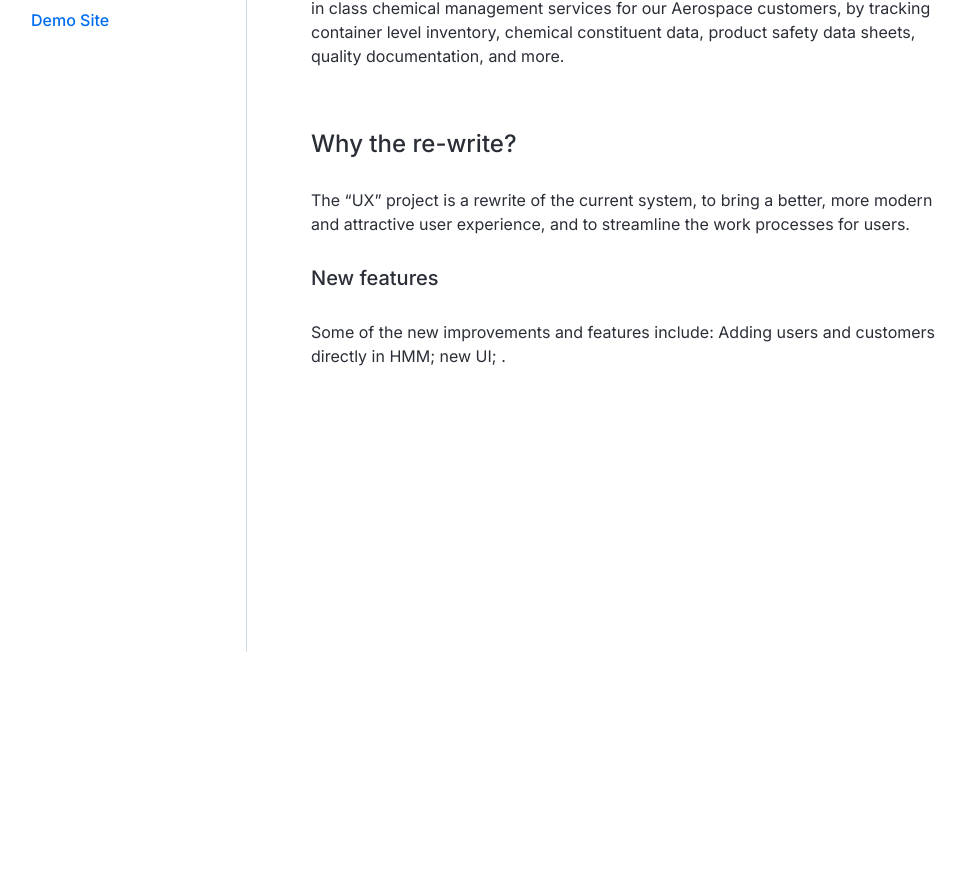
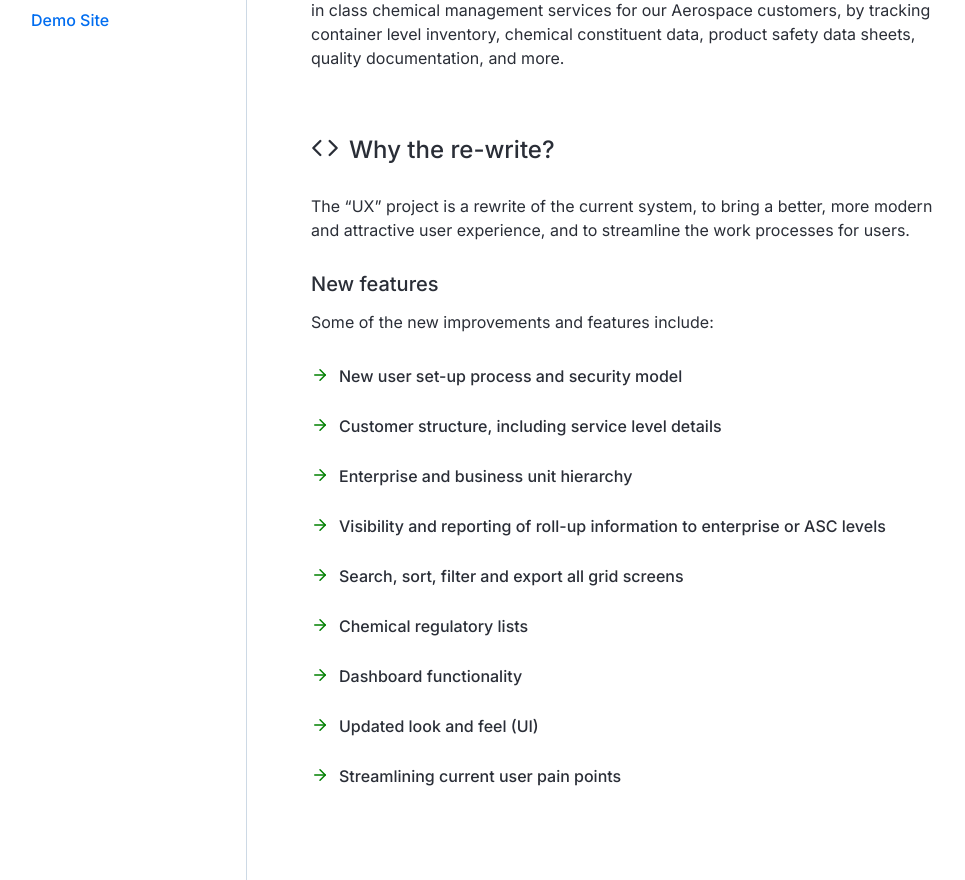
Before and after one commit to laurapadilla/hmm-demo, a React (Create React App) app: page / in a window 1280 px wide. Shown: the part 200-1080 px from the top of the page, without its empty margins (9-974 px from the left). Before the commit the page ends 852 px from the top, so only its background shows below. Built offline with nearby package versions, Linux system fonts and the light colour scheme.

Commit message:
add feather icons

```diff
--- a/package.json
+++ b/package.json
@@ -6,8 +6,10 @@
     "@testing-library/jest-dom": "^4.2.4",
     "@testing-library/react": "^9.3.2",
     "@testing-library/user-event": "^7.1.2",
+    "feather-icons": "^4.28.0",
     "react": "^16.13.1",
     "react-dom": "^16.13.1",
+    "react-feather": "^2.0.8",
     "react-router-dom": "^5.2.0",
     "react-scripts": "3.4.3"
   },
--- a/src/components/Demo.js
+++ b/src/components/Demo.js
@@ -1,10 +1,14 @@
 import React from "react";
+import * as Icon from "react-feather";
 
 class Demo extends React.Component {
   render() {
     return (
       <div>
-        <h1 className="fw5 f3-l mb4">Toolset</h1>
+        <h1 className="fw5 f3-l mb4">
+          <Icon.GitBranch size={28} />
+          Toolset
+        </h1>
         <p className="f5 w-70 lh-copy mb5">
           The new HMM application is built with{" "}
           <a
@@ -26,7 +30,10 @@ class Demo extends React.Component {
           </a>
           .
         </p>
-        <h1 className="fw5 f3-l mb4">Demo Site</h1>
+        <h1 className="fw5 f3-l mb4">
+          <Icon.Chrome size={28} />
+          Demo Site
+        </h1>
         <p className="f5 w-70 lh-copy mb4">
           Visit the demo site{" "}
           <a
--- a/src/components/Home.js
+++ b/src/components/Home.js
@@ -1,28 +1,49 @@
 import React from "react";
+import * as Icon from "react-feather";
+
+import features from "../data/features";
+
+const Features = ({ feature }) => (
+  <li className="f5 f5-l mb4 fw5">
+    <Icon.ArrowRight size={18} color={"green"} />
+    {feature}
+  </li>
+);
 
 class Home extends React.Component {
   render() {
     return (
       <div>
-        <h1 className="fw5 f3-l mb4">What is HMM?</h1>
+        <h1 className="fw5 f3-l mb4">
+          {" "}
+          <Icon.FileText size={26} />
+          What is HMM?
+        </h1>
         <p className="f5 w-70 lh-copy mb5">
           HMM, “Hazardous Materials Management”, is a system that allows us to
           fulfill best in class chemical management services for our Aerospace
           customers, by tracking container level inventory, chemical constituent
           data, product safety data sheets, quality documentation, and more.
         </p>
-        <h1 className="fw5 f3-l mb4">Why the re-write?</h1>
+        <h1 className="fw5 f3-l mb4">
+          <Icon.Code size={28} />
+          Why the re-write?
+        </h1>
         <p className="f5 w-70 lh-copy mb4">
           The “UX” project is a rewrite of the current system, to bring a
           better, more modern and attractive user experience, and to streamline
           the work processes for users.
         </p>
 
-        <h3 className="fw5 f4-l mb4">New features</h3>
-        <p className="f5 w-70 lh-copy mb5">
-          Some of the new improvements and features include: Adding users and
-          customers directly in HMM; new UI; .
+        <h3 className="fw5 f4-l mb3">New features</h3>
+        <p className="f5 w-70 lh-copy mb4">
+          Some of the new improvements and features include:
         </p>
+        <ul>
+          {features.map((feature, id) => (
+            <Features {...feature} key={id} />
+          ))}
+        </ul>
       </div>
     );
   }
--- a/src/components/Roles.js
+++ b/src/components/Roles.js
@@ -1,20 +1,67 @@
 import React from "react";
 import roles from "../data/roles";
 
-const RoleItem = ({ className, role }) => (
-  <li className={`f5 f5-l mb4 fw5 ${className}`}>
-    <button className="btn-link no-underline pointer underline-hover">
-      {role}
-    </button>
-  </li>
+const RoleItem = ({ className, role, description, showInfo }) => (
+  <div>
+    <li
+      className={`f5 f5-l mb2 fw5 ${className}`}
+      onMouseOver={this.toggleInfo}
+      // this runs when our mouse leaves the attraction element
+      onMouseLeave={this.closeInfo}
+    >
+      <button className="btn-link no-underline pointer underline-hover">
+        {role}
+      </button>
+    </li>
+    <div
+      style={{
+        // we do a test to see wether our showInfo state is true
+        // if it is, we change the transform to be none, otherwise -100%
+        display: showInfo ? "none" : "block",
+      }}
+    >
+      <p className="w-50 mb3 lh-copy">{description}</p>
+    </div>
+  </div>
 );
 
 class Roles extends React.Component {
+  constructor(props) {
+    super(props);
+    this.state = {
+      showInfo: false,
+    };
+    // here we tell our toggleInfo about this by using bind,
+    // otherwise things llike setState will not work
+    this.toggleInfo = this.toggleInfo.bind(this);
+    this.closeInfo = this.closeInfo.bind(this);
+  }
+
+  // this is our own method
+  toggleInfo() {
+    this.setState((prevState, props) => ({
+      // here we invert our showInfo boolean by using the
+      // previous state and the ! exclamation mark
+      showInfo: !prevState.showInfo,
+    }));
+  }
+
+  closeInfo() {
+    // here we use setState the usual way because we don't need
+    // access to the previous state, we're just force setting the
+    // showInfo state
+    this.setState({
+      showInfo: false,
+    });
+  }
+
   render() {
+    // const { description } = this.props;
+    // const { showInfo } = this.state;
     return (
-      <ul className="flex flex-wrap flex-column h5">
+      <ul>
         {roles.map((role, id) => (
-          <RoleItem {...role} key={id} />
+          <RoleItem {...role} key={id} {...this.props} {...this.state} />
         ))}
       </ul>
     );
--- a/src/components/Users.js
+++ b/src/components/Users.js
@@ -1,24 +1,31 @@
 import React from "react";
+import * as Icon from "react-feather";
+
 import Roles from "./Roles";
 
 class Users extends React.Component {
   render() {
     return (
       <div>
-        <h1 className="fw5 f3-l mb4">External Customers</h1>
+        <h1 className="fw5 f3-l mb5">
+          {" "}
+          <Icon.User size={28} />
+          User Groups
+        </h1>
+        <h2 className="fw5 f4-l mb3">External Customers</h2>
         <p className="f5 w-70 lh-copy mb5">
           The external customers access the system to place orders, manage
           quality approvals, and view their data or run reports, including for
           environmental and regulatory compliance. Examples of external
           customers include: Boeing, Delta, Gulfstream.
         </p>
-        <h1 className="fw5 f3-l mb4">PPG CMS Employees</h1>
+        <h2 className="fw5 f4-l mb3">PPG CMS Employees</h2>
         <p className="f5 w-70 lh-copy mb5">
           The PPG CM employee uses the system to manage the inventory,
           receiving, labeling, filling orders, scanning and replenishing product
           to customer locations, and maintaining SDS and chemical data.
         </p>
-        <h1 className="fw5 f3-l mb4">Common Roles</h1>
+        <h1 className="fw5 f4-l mb4">Common Roles</h1>
         <Roles />
       </div>
     );
--- a/src/css/main.css
+++ b/src/css/main.css
@@ -37,3 +37,12 @@ button {
   color: var(--links);
   padding: 0;
 }
+
+.width-500 {
+  max-width: 400px;
+}
+
+svg {
+  vertical-align: bottom;
+  margin-right: 10px;
+}
--- /dev/null
+++ b/src/data/features.js
@@ -0,0 +1,44 @@
+const features = [
+  {
+    feature: "New user set-up process and security model",
+    id: 1,
+  },
+
+  {
+    feature: "Customer structure, including service level details",
+    id: 2,
+  },
+  {
+    feature: "Enterprise and business unit hierarchy",
+    id: 3,
+  },
+  {
+    feature:
+      "Visibility and reporting of roll-up information to enterprise or ASC levels",
+    id: 4,
+  },
+
+  {
+    feature: "Search, sort, filter and export all grid screens",
+    id: 5,
+  },
+  {
+    feature: "Chemical regulatory lists",
+    id: 6,
+  },
+  {
+    feature: "Dashboard functionality",
+    id: 7,
+  },
+
+  {
+    feature: "Updated look and feel (UI) ",
+    id: 8,
+  },
+  {
+    feature: "Streamlining current user pain points",
+    id: 9,
+  },
+];
+
+export default features;
--- a/src/data/roles.js
+++ b/src/data/roles.js
@@ -9,47 +9,48 @@ const roles = [
   {
     role: "Chemical Coordinators",
     description:
-      "receive inventory, add QC documents, print labels, process orders, ship material",
+      "Chemical Coordinators receive inventory, add QC documents, print labels, process orders, ship material",
     className: "",
     id: 2,
   },
   {
     role: "Material Coordinators",
     description:
-      "review usage and supply chain reports in HMM (then order replenishment inventory in the ERP)",
+      "Material coordinators review usage and supply chain reports in HMM (then order replenishment inventory in the ERP)",
     className: "",
     id: 3,
   },
   {
     role: "Inventory Control Data Coordinator",
     description:
-      "runs billing/invoicing, inventory cycle counts, inventory compare between HMM & ERP",
+      "This coordinator runs billing/invoicing, inventory cycle counts, inventory compare between HMM & ERP",
     className: "",
     id: 4,
   },
   {
     role: "Chemical Manager / supervisor",
     description:
-      "run reports, manage customer relationship, lead the handler/coordinator teams, maintain min/max & bin data.",
+      "The chemical manager or supervisor runs reports, manage customer relationship, lead the handler/coordinator teams, maintain min/max & bin data.",
     className: "",
     id: 5,
   },
   {
     role: "Implementation Supervisors",
-    description: "manage set up of new customers",
+    description: "They manage set up of new customers",
     className: "",
     id: 6,
   },
   {
     role: "EHS Coordinators",
-    description: "maintain SDS (safety data sheets) files and chemical data",
+    description:
+      "These coordinators maintain SDS (safety data sheets) files and chemical data",
     className: "",
     id: 7,
   },
   {
     role: "Global admins",
     description:
-      "view SDS, order demand items, run environmental reports, view usage and inventory reports and data",
+      "Admins view SDS, order demand items, run environmental reports, view usage and inventory reports and data",
     className: "",
     id: 8,
   },
```
Also changed, not shown: 2 other files (tests, documents, lock files or other folders).
